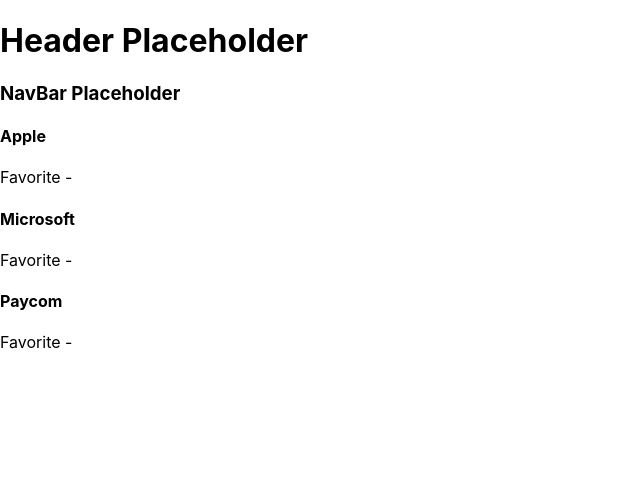
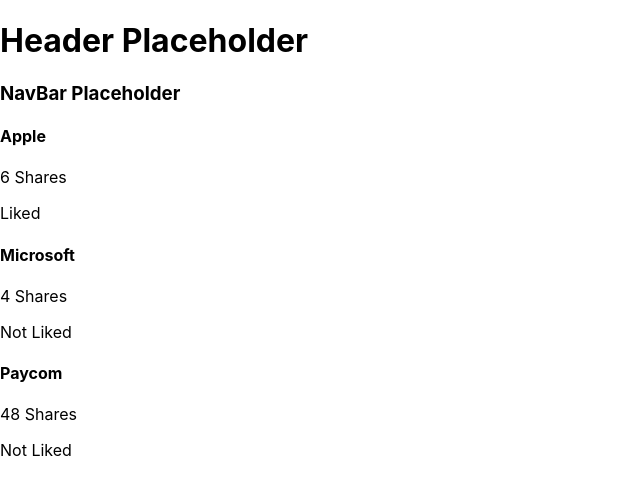
Before and after one commit to Andrewstahl/phase-2-final-project, a React (Create React App) app: page / in a window 1280 px wide. Shown: the top 494 px of the page, without its empty margins (0-640 px from the left). Built offline with nearby package versions, Linux system fonts and the light colour scheme; data requests are answered from the project's data file.

Commit message:
StockList, Stock and db.json all working properly

```diff
--- a/db.json
+++ b/db.json
@@ -13,7 +13,7 @@
           "purchase_price": 150
         }
       ],
-      "favorite": false,
+      "favorite": true,
       "last_price": 122,
       "last_update": "7/21/2022"
     },
--- a/src/Components/Stock.js
+++ b/src/Components/Stock.js
@@ -3,18 +3,19 @@
 export default function Stock({ stock }) {
 const {name, holdings, favorite} = stock;
 
-  let totalStocks;
+  let totalStocks = 0;
   const holdingsLength = holdings.length;
-  console.log(holdings, holdingsLength)
-  for (let i = holdingsLength - 1; i > 0; i--) {
-    // console.log(holdings[i]);
+  // console.log(holdingsLength -1)
+  for (let i = holdingsLength - 1; i > -1; i--) {
+    totalStocks += holdings[i].amount;
+    // console.log(totalStocks)
   }
 
   return (
     <div>
       <h4>{name}</h4>
-      <p>{totalStocks}</p>
-      <p>Favorite - {favorite}</p>
+      <p>{totalStocks} Shares</p>
+      <p>{favorite ? "Liked" : "Not Liked"}</p>
     </div>
   )
 }
```
